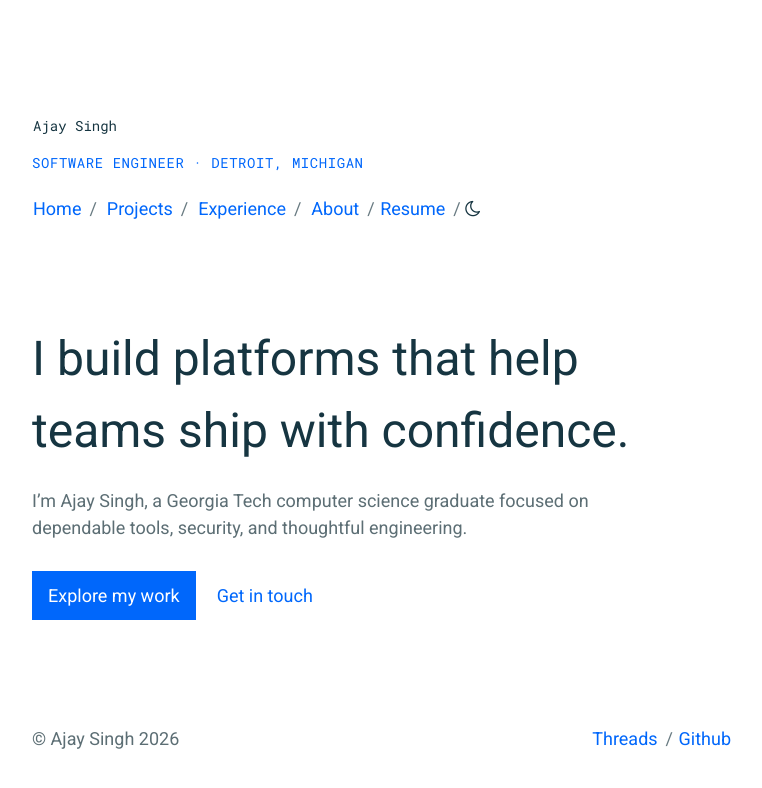
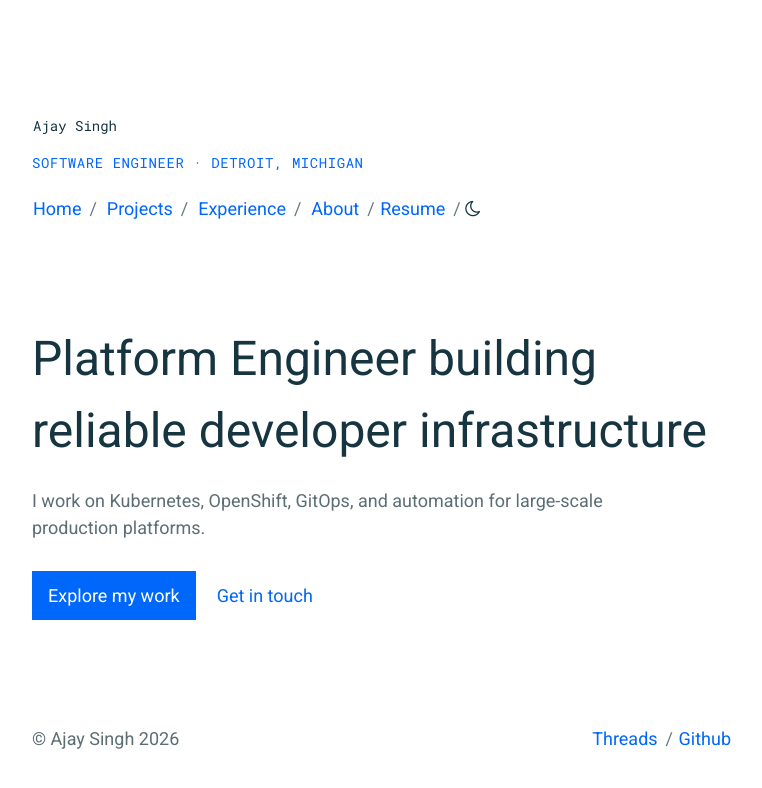
Before and after one commit to ajaydeepsingh/ajaydeepsingh.github.io, a Jekyll site: the page built from index.html, in a window 1280 px wide. Shown: the top 788 px of the page, without its empty margins (258-1020 px from the left). Built offline with Jekyll 4.4.1, drawn with Linux system fonts in a browser that asks for light colours.

Commit message:
Update landing page positioning

```diff
--- a/index.html
+++ b/index.html
@@ -4,8 +4,8 @@ title: Home
 ---
 
 <section class="c-home__intro" aria-labelledby="home-title">
-    <h1 id="home-title">I build platforms that help teams ship with confidence.</h1>
-    <p class="c-home__lede">I’m Ajay Singh, a Georgia Tech computer science graduate focused on dependable tools, security, and thoughtful engineering.</p>
+    <h1 id="home-title">Platform Engineer building reliable developer infrastructure</h1>
+    <p class="c-home__lede">I work on Kubernetes, OpenShift, GitOps, and automation for large-scale production platforms.</p>
     <p class="c-home__actions">
         <a class="c-home__button" href="{{ "/projects/" | prepend: site.baseurl }}">Explore my work</a>
         <a href="{{ "/about/" | prepend: site.baseurl }}">Get in touch</a>
```
